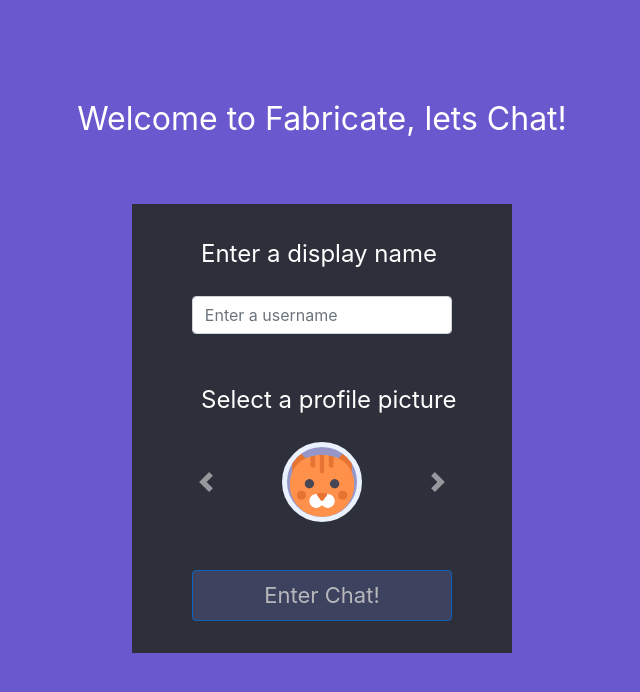
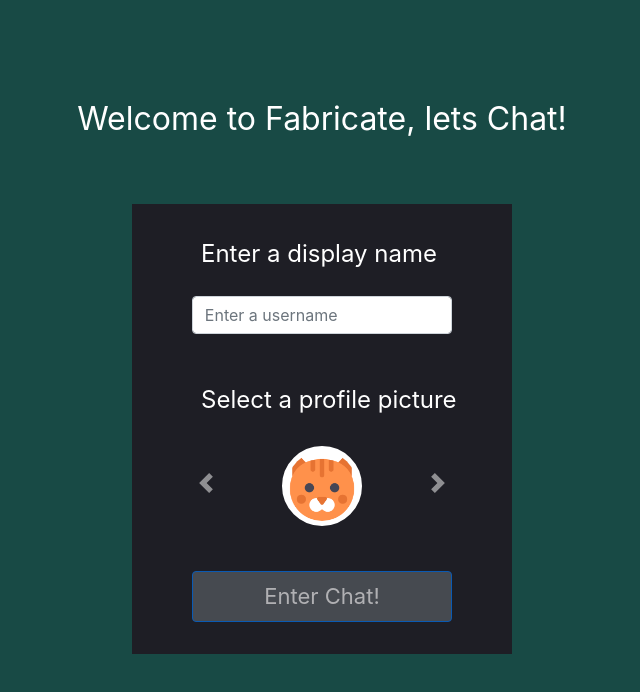
Before and after one commit to emequintero/fabricate, an Angular app in the folder chat-frontend/: page /login in a window 1280 px wide. Shown: the top 692 px of the page, without its empty margins (318-958 px from the left). Built offline with nearby package versions, Linux system fonts and the light colour scheme; no server answers.

Commit message:
changed color scheme and updated style

```diff
--- a/chat-frontend/src/app/components/handleroom/handleroom.component.sass
+++ b/chat-frontend/src/app/components/handleroom/handleroom.component.sass
@@ -20,12 +20,12 @@
             color: $text-primary
         .profile-pic
             background-color: $text-primary
-    .btn-icon
-        color: $text-secondary
-    .btn-icon.approve:hover
-        color: $teal !important
-    .btn-icon.deny:hover
-        color: $red !important
+    .user .btn-icon:hover, .user.selected .btn-icon:hover
+        color: $btn-icon-hover
+    .user .btn-icon
+        color: black !important
+    .user.selected .btn-icon
+        color: white !important
 @media screen and ( max-width:  720px)
     .section-content
         max-height: calc(100vh - 331px) !important
--- a/chat-frontend/src/app/components/home/home.component.sass
+++ b/chat-frontend/src/app/components/home/home.component.sass
@@ -8,6 +8,7 @@ p
     max-height: calc(100vh - 236px)
     min-height: calc(100vh - 236px)
 .section-footer
+    color: $text-primary
     padding-top: 12px
     ul
         margin-bottom: 0.75rem !important
@@ -22,3 +23,5 @@ p
         color: $text-primary
         max-height: calc(100vh - 331px)
         min-height: calc(100vh - 331px)
+    .display .section-footer
+        color: $text-primary
--- a/chat-frontend/src/app/components/login/login.component.html
+++ b/chat-frontend/src/app/components/login/login.component.html
@@ -24,7 +24,7 @@
                         <span class="carousel-control-prev-icon" aria-hidden="true"></span>
                         <span class="sr-only">Previous</span>
                     </a>
-                    <div class="carousel-inner">
+                    <div class="carousel-inner pt-1">
                         <div *ngFor="let image of images; let i = index" class="carousel-item text-center"
                         [ngClass]="{'active':i===0}">
                             <input (click)="setProfilePic(image)" src="{{image.src}}" alt="{{image.description}}"
--- a/chat-frontend/src/app/components/login/login.component.sass
+++ b/chat-frontend/src/app/components/login/login.component.sass
@@ -11,7 +11,7 @@ h2
 #loginHeaderContainer
     height: 120px
 #loginPage
-    color: $text-primary
+    color: $text-light
     padding-top: 1vh
     width: 380px
     label
@@ -24,14 +24,17 @@ h2
         height: 80px
         width: 80px
         border-radius: 50%
-        border: 5px solid $brand-secondary
-        background-color: $light-purple
+        border: 5px solid $btn-secondary-disabled
+        background-color: $brand-light
     input[type="image"]:hover
         opacity: 0.8
         transition: all .25s ease-in-out
     input[type="image"].selected
+        outline: 1px white
         border: 5px solid $btn-secondary !important
         background-color: $btn-secondary !important
+    input[type="image"]:focus
+        box-shadow: 0 0 0 0.1rem #ffffff !important
     .form-group
         span, input
             margin-bottom: 6vh
@@ -42,6 +45,8 @@ h2
             padding: 1vh 4vw 1vh 4vw
         input[type="text"], button
             width: 95%
+    .carousel-item
+        height: 125px
 .error-message
     width: 22rem
     left: -3rem
--- a/chat-frontend/src/app/components/notifications/notifications.component.sass
+++ b/chat-frontend/src/app/components/notifications/notifications.component.sass
@@ -13,10 +13,8 @@
             color: $text-secondary
         .btn-icon
             color: $text-secondary
-        .btn-icon.approve:hover
-            color: $teal !important
-        .btn-icon.deny:hover
-            color: $red !important
+    .request .btn-icon:hover
+            color: $btn-icon-hover
 @media screen and ( max-width:  425px)
     .section-content
         max-height: calc(100vh - 254px) !important
--- a/chat-frontend/src/app/components/sidebar/sidebar.component.sass
+++ b/chat-frontend/src/app/components/sidebar/sidebar.component.sass
@@ -12,7 +12,7 @@
     p
         color: $text-secondary
 nav
-    height: calc(100vh - 80px)
+    height: calc(100vh - 85px)
 i
     font-size: 32px
 .user:hover
@@ -21,15 +21,16 @@ i
     border-left: 5px solid $bg-secondary
     background-color: $light-grey
 #content
-    top: 0
+    top: 5px
     position: absolute
     z-index: 1000
-    height: calc(100vh - 80px)
+    height: calc(100vh - 85px)
     width: 85px
     #content-container
         justify-content: flex-start
     button
         padding: 2rem 1.7rem !important
+        border-color: transparent
 #content button:focus, #content.hidden button:focus
     outline: 2px solid white
 #room-controls
--- a/chat-frontend/src/styles.sass
+++ b/chat-frontend/src/styles.sass
@@ -5,28 +5,32 @@ $light-grey: #dbd9d6
 $purple: #4A37BC
 $dark-purple: #313748
 $teal: #41a6d3
-$red: #e31c3d
+$red: #D01C1FFF
 $green: #147453
 $light-blue: #ebf2ff
 $yellow: #ffae40
 
-$brand-primary: #6958ce !important
+$brand-primary: #184A45FF !important
 $brand-error: $red !important
-$brand-secondary: $light-blue!important
-$bg-primary: #6958ce !important
-$bg-secondary: #2d303a !important
-$bg-dark: #1e1e25 !important
+$brand-secondary: #FC766AFF!important
+$brand-light: white !important
+$bg-primary: #184A45FF !important
+$bg-secondary: #1e1e25 !important
+$bg-dark: #343148FF !important
 $bg-menu: white
 $text-primary: white !important
-$text-secondary: #34415e !important
-$text-menu: #34415e
+$text-secondary: black !important
+$text-light: white
+$text-menu: #1e1e25
 $text-danger: $red !important
-$text-warning: #3fefef !important
-$btn-primary: #6958ce !important
-$btn-primary-disabled:#474c74
-$btn-primary-hover: #7e70cc
-$btn-secondary: $teal
-$btn-secondary-hover: #2A8BB7
+$text-warning: $red !important
+$btn-primary: #00539CFF !important
+$btn-primary-disabled:#5c6268
+$btn-primary-hover: #144672
+$btn-secondary: #FC766AFF
+$btn-secondary-hover: #a8635d
+$btn-secondary-disabled: white
+$btn-icon-hover: #036bc7 !important
 *
     box-sizing: border-box
 body
@@ -90,15 +94,12 @@ body
     padding-right: 50px
 .label.username, .username .label
     font-size: 24px
+.btn-icon:hover
+    color: $btn-icon-hover
+    transition: all .25s ease-in-out
 .btn-icon
     color: $text-primary
     font-size: 32px
-.btn-icon.approve:hover
-    color: $teal !important
-    transition: all .25s ease-in-out
-.btn-icon.deny:hover
-    color: $red !important
-    transition: all .25s ease-in-out
 .h3.no-results
     line-height: 1.4
 .w-full-screen
@@ -140,6 +141,8 @@ body
     color: $text-warning
 .text-menu
     color: $text-menu !important
+.text-light
+    color: $text-light !important
 .profile-pic
     position: relative
     margin-left: 15px
```
